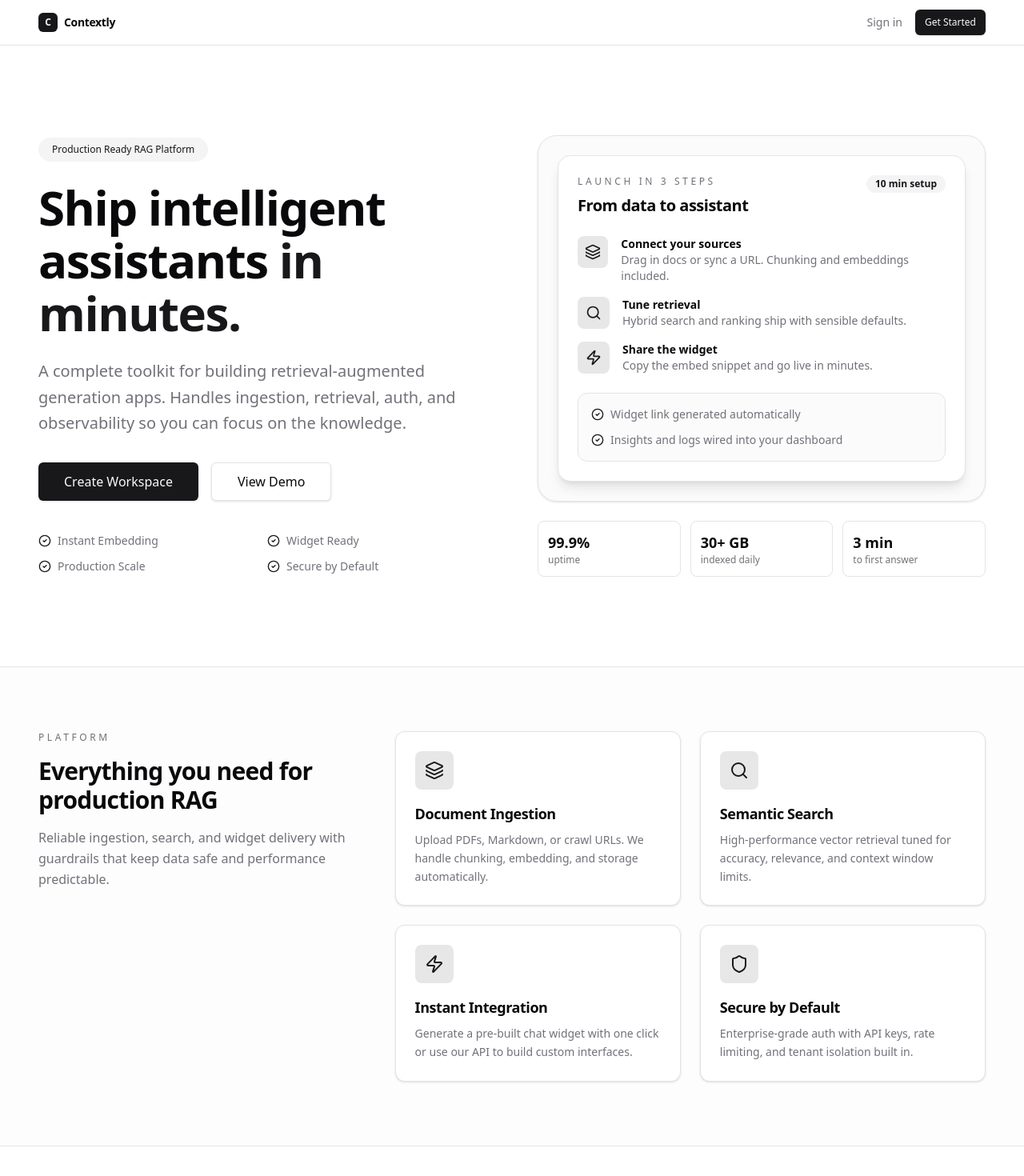
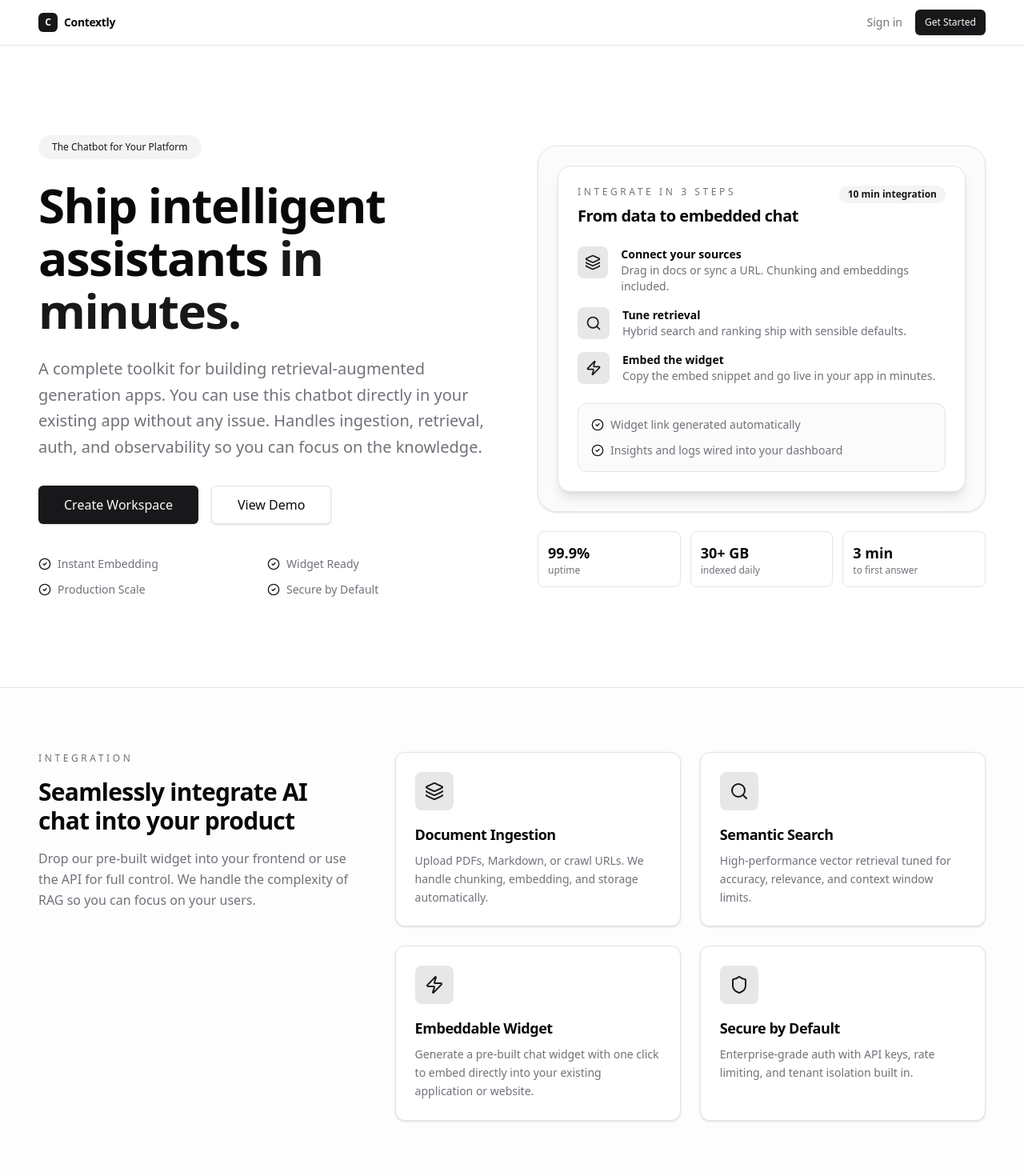
Before and after one commit to Pranav322/Assistant, a Next.js app in the folder frontend/: page / in a window 1280 px wide. Shown: the top 1470 px of the page at 80% size. Built offline with nearby package versions, Linux system fonts and the light colour scheme.

Commit message:
docs(branding): Rename to Contextly and emphasize integration workflow

```diff
--- a/frontend/app/page.tsx
+++ b/frontend/app/page.tsx
@@ -63,7 +63,7 @@ export default function Home() {
             <div className="grid items-center gap-12 lg:grid-cols-2 lg:gap-16">
               <div className="text-left animate-slide-in-from-bottom">
                 <Badge variant="secondary" className="mb-6 rounded-full px-4 py-1.5 font-normal">
-                  Production Ready RAG Platform
+                  The Chatbot for Your Platform
                 </Badge>
                 <h1 className="max-w-2xl text-4xl font-bold tracking-tight sm:text-5xl md:text-6xl lg:leading-[1.1]">
                   Ship intelligent assistants{" "}
@@ -71,6 +71,7 @@ export default function Home() {
                 </h1>
                 <p className="mt-6 max-w-xl text-lg text-muted-foreground sm:text-xl leading-relaxed">
                   A complete toolkit for building retrieval-augmented generation apps.
+                  You can use this chatbot directly in your existing app without any issue.
                   Handles ingestion, retrieval, auth, and observability so you can
                   focus on the knowledge.
                 </p>
@@ -122,14 +123,14 @@ export default function Home() {
                     <div className="flex items-start justify-between gap-4">
                       <div>
                         <p className="text-xs uppercase tracking-[0.3em] text-muted-foreground">
-                          Launch in 3 steps
+                          Integrate in 3 steps
                         </p>
                         <h3 className="mt-2 text-xl font-semibold tracking-tight">
-                          From data to assistant
+                          From data to embedded chat
                         </h3>
                       </div>
                       <Badge variant="secondary" className="rounded-full">
-                        10 min setup
+                        10 min integration
                       </Badge>
                     </div>
 
@@ -161,9 +162,9 @@ export default function Home() {
                           <Zap className="h-5 w-5" />
                         </div>
                         <div>
-                          <p className="text-sm font-semibold">Share the widget</p>
+                          <p className="text-sm font-semibold">Embed the widget</p>
                           <p className="text-sm text-muted-foreground">
-                            Copy the embed snippet and go live in minutes.
+                            Copy the embed snippet and go live in your app in minutes.
                           </p>
                         </div>
                       </div>
@@ -206,14 +207,14 @@ export default function Home() {
             <div className="grid gap-12 lg:grid-cols-[0.35fr_0.65fr]">
               <div className="space-y-4">
                 <p className="text-xs uppercase tracking-[0.3em] text-muted-foreground">
-                  Platform
+                  Integration
                 </p>
                 <h2 className="text-3xl font-semibold tracking-tight">
-                  Everything you need for production RAG
+                  Seamlessly integrate AI chat into your product
                 </h2>
                 <p className="text-muted-foreground leading-relaxed">
-                  Reliable ingestion, search, and widget delivery with guardrails
-                  that keep data safe and performance predictable.
+                  Drop our pre-built widget into your frontend or use the API for full control.
+                  We handle the complexity of RAG so you can focus on your users.
                 </p>
               </div>
               <div className="grid gap-6 sm:grid-cols-2">
@@ -239,9 +240,9 @@ export default function Home() {
                   <div className="mb-4 w-fit rounded-lg bg-primary/10 p-3 text-primary">
                     <Zap className="h-6 w-6" />
                   </div>
-                  <h3 className="text-lg font-semibold tracking-tight">Instant Integration</h3>
+                  <h3 className="text-lg font-semibold tracking-tight">Embeddable Widget</h3>
                   <p className="mt-2 text-sm text-muted-foreground leading-relaxed">
-                    Generate a pre-built chat widget with one click or use our API to build custom interfaces.
+                    Generate a pre-built chat widget with one click to embed directly into your existing application or website.
                   </p>
                 </div>
                 <div className="rounded-xl border bg-background p-6 shadow-sm">
--- a/frontend/lib/api.ts
+++ b/frontend/lib/api.ts
@@ -38,10 +38,10 @@ export async function apiRequest<T>(
   return data as T;
 }
 
-export const fetcher = <T>(url: string): Promise<T> => {
+export const fetcher = <T>(url: string, options: RequestInit = {}): Promise<T> => {
   const token =
     typeof window !== "undefined" ? localStorage.getItem("rag_user_token") : null;
-  return apiRequest<T>(url, { token: token ?? undefined });
+  return apiRequest<T>(url, { ...options, token: token ?? undefined });
 };
 
 function formatApiError(detail: unknown, fallback: string): string {
```
Also changed, not shown: 14 other files (tests, documents, lock files or other folders).
